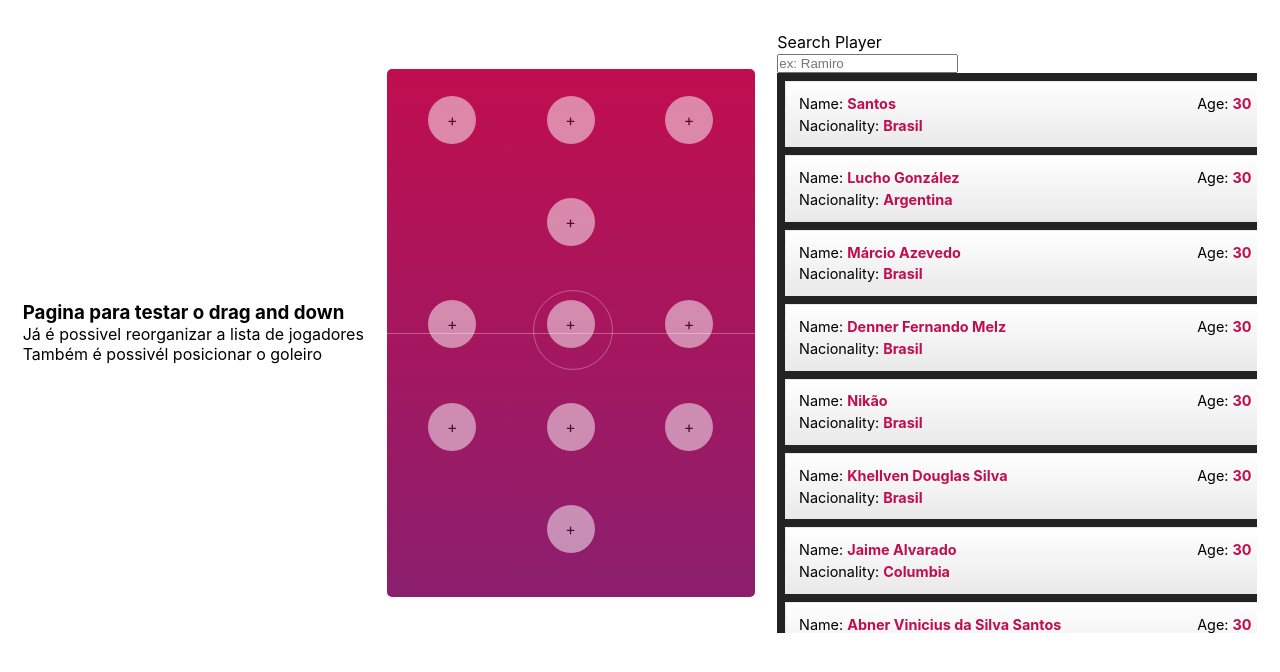
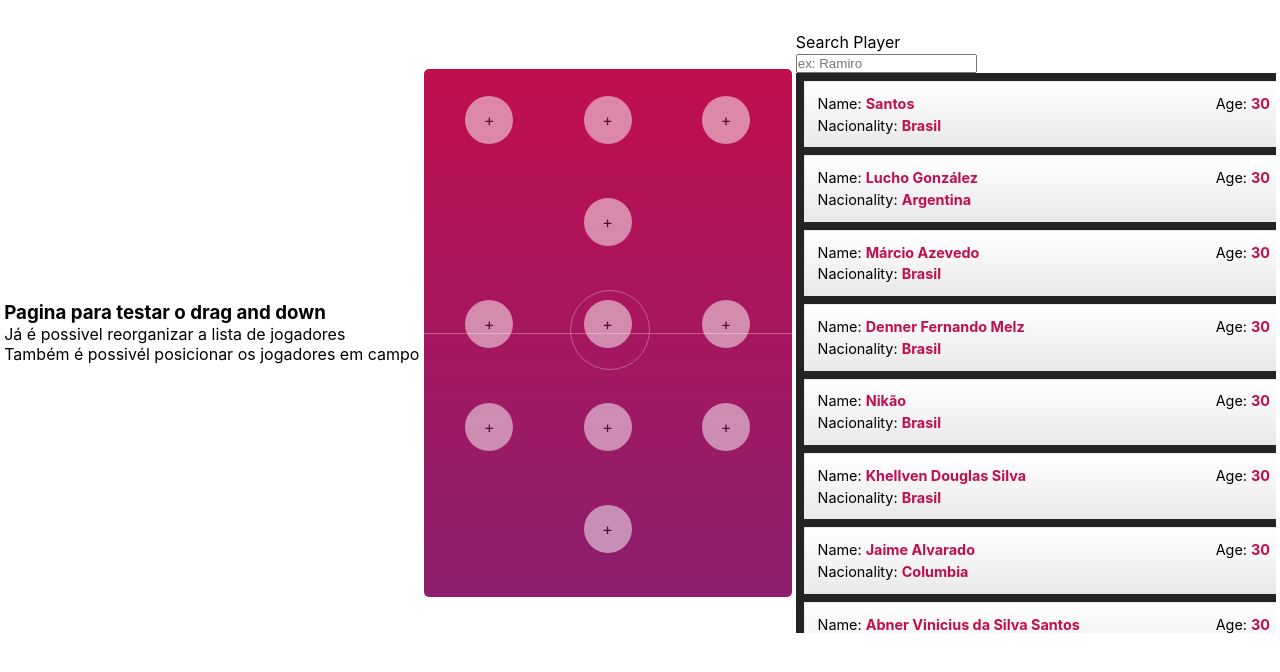
Before and after one commit to Wtheodoro/squad-management, a React (Create React App) app: page /test in a window 1280 px wide. Shown: the top 672 px of the page. Built offline with nearby package versions, Linux system fonts and the light colour scheme.

Commit message:
squad draggable

```diff
--- a/src/components/CreateTeamSet/ConfigureSquad/formations/3-4-3Draggable/index.tsx
+++ b/src/components/CreateTeamSet/ConfigureSquad/formations/3-4-3Draggable/index.tsx
@@ -9,26 +9,266 @@ const ThreeFourThree = (props: FormationProps) => {
   const { squad } = props
   return (
     <Container>
-      <div className="atk">
-          <div className="player nine">+</div>
-          <div className="player ten">+</div>
-          <div className="player eleven">+</div>
+      <div className="attack">
+
+        {/* P9 */}
+          <Droppable droppableId="p-nine">
+            {(provided) => (
+              <div className="player nine" {...provided.droppableProps} ref={provided.innerRef}>
+                {
+                  squad.length > 8 ?
+                  <Draggable draggableId={squad[8].name} index={8}>
+                    {(provided) => (
+                      <div className="draggable"
+                        ref={provided.innerRef}
+                        {...provided.draggableProps}
+                        {...provided.dragHandleProps}
+                      >
+                        <p>{squad[8].name}</p>
+                      </div>
+                    )}
+                  </Draggable>
+                  :
+                  <p>+</p>
+                }
+                {provided.placeholder}
+              </div>
+            )}
+          </Droppable>
+
+        {/* P10 */}
+          <Droppable droppableId="p-ten">
+            {(provided) => (
+              <div className="player ten" {...provided.droppableProps} ref={provided.innerRef}>
+                {
+                  squad.length > 9 ?
+                  <Draggable draggableId={squad[9].name} index={9}>
+                    {(provided) => (
+                      <div className="draggable"
+                        ref={provided.innerRef}
+                        {...provided.draggableProps}
+                        {...provided.dragHandleProps}
+                      >
+                        <p>{squad[9].name}</p>
+                      </div>
+                    )}
+                  </Draggable>
+                  :
+                  <p>+</p>
+                }
+                {provided.placeholder}
+              </div>
+            )}
+          </Droppable>
+
+        {/* P11 */}
+          <Droppable droppableId="p-eleven">
+            {(provided) => (
+              <div className="player eleven" {...provided.droppableProps} ref={provided.innerRef}>
+                {
+                  squad.length > 10 ?
+                  <Draggable draggableId={squad[10].name} index={10}>
+                    {(provided) => (
+                      <div className="draggable"
+                        ref={provided.innerRef}
+                        {...provided.draggableProps}
+                        {...provided.dragHandleProps}
+                      >
+                        <p>{squad[10].name}</p>
+                      </div>
+                    )}
+                  </Draggable>
+                  :
+                  <p>+</p>
+                }
+                {provided.placeholder}
+              </div>
+            )}
+          </Droppable>
         </div>
 
         <div className="middle-two">
-          <div className="player eight">+</div>
+          {/* P8 */}
+          <Droppable droppableId="p-eight">
+            {(provided) => (
+              <div className="player eight" {...provided.droppableProps} ref={provided.innerRef}>
+                {
+                  squad.length > 7 ?
+                  <Draggable draggableId={squad[7].name} index={7}>
+                    {(provided) => (
+                      <div className="draggable"
+                        ref={provided.innerRef}
+                        {...provided.draggableProps}
+                        {...provided.dragHandleProps}
+                      >
+                        <p>{squad[7].name}</p>
+                      </div>
+                    )}
+                  </Draggable>
+                  :
+                  <p>+</p>
+                }
+                {provided.placeholder}
+              </div>
+            )}
+          </Droppable>
         </div>
 
         <div className="middle-one">
-          <div className="player five">+</div>
-          <div className="player six">+</div>
-          <div className="player seven">+</div>
+
+          {/* P5 */}
+          <Droppable droppableId="p-five">
+            {(provided) => (
+              <div className="player five" {...provided.droppableProps} ref={provided.innerRef}>
+                {
+                  squad.length > 4 ?
+                  <Draggable draggableId={squad[4].name} index={4}>
+                    {(provided) => (
+                      <div className="draggable"
+                        ref={provided.innerRef}
+                        {...provided.draggableProps}
+                        {...provided.dragHandleProps}
+                      >
+                        <p>{squad[4].name}</p>
+                      </div>
+                    )}
+                  </Draggable>
+                  :
+                  <p>+</p>
+                }
+                {provided.placeholder}
+              </div>
+            )}
+          </Droppable>
+
+          {/* P6 */}
+          <Droppable droppableId="p-six">
+            {(provided) => (
+              <div className="player six" {...provided.droppableProps} ref={provided.innerRef}>
+                {
+                  squad.length > 5 ?
+                  <Draggable draggableId={squad[5].name} index={5}>
+                    {(provided) => (
+                      <div className="draggable"
+                        ref={provided.innerRef}
+                        {...provided.draggableProps}
+                        {...provided.dragHandleProps}
+                      >
+                        <p>{squad[5].name}</p>
+                      </div>
+                    )}
+                  </Draggable>
+                  :
+                  <p>+</p>
+                }
+                {provided.placeholder}
+              </div>
+            )}
+          </Droppable>
+
+          {/* P7 */}
+          <Droppable droppableId="p-seven">
+            {(provided) => (
+              <div className="player seven" {...provided.droppableProps} ref={provided.innerRef}>
+                {
+                  squad.length > 6 ?
+                  <Draggable draggableId={squad[6].name} index={6}>
+                    {(provided) => (
+                      <div className="draggable"
+                        ref={provided.innerRef}
+                        {...provided.draggableProps}
+                        {...provided.dragHandleProps}
+                      >
+                        <p>{squad[6].name}</p>
+                      </div>
+                    )}
+                  </Draggable>
+                  :
+                  <p>+</p>
+                }
+                {provided.placeholder}
+              </div>
+            )}
+          </Droppable>
         </div>
 
-        <div className="def">
-          <div className="player two">+</div>
-          <div className="player three">+</div>
-          <div className="player four">+</div>
+        <div className="defense">
+
+          {/* P2 */}
+          <Droppable droppableId="p-two">
+            {(provided) => (
+              <div className="player two" {...provided.droppableProps} ref={provided.innerRef}>
+                {
+                  squad.length > 1 ?
+                  <Draggable draggableId={squad[1].name} index={1}>
+                    {(provided) => (
+                      <div className="draggable"
+                        ref={provided.innerRef}
+                        {...provided.draggableProps}
+                        {...provided.dragHandleProps}
+                      >
+                        <p>{squad[1].name}</p>
+                      </div>
+                    )}
+                  </Draggable>
+                  :
+                  <p>+</p>
+                }
+                {provided.placeholder}
+              </div>
+            )}
+          </Droppable>
+
+          {/* P3 */}
+          <Droppable droppableId="p-three">
+            {(provided) => (
+              <div className="player three" {...provided.droppableProps} ref={provided.innerRef}>
+                {
+                  squad.length > 2 ?
+                  <Draggable draggableId={squad[2].name} index={2}>
+                    {(provided) => (
+                      <div className="draggable"
+                        ref={provided.innerRef}
+                        {...provided.draggableProps}
+                        {...provided.dragHandleProps}
+                      >
+                        <p>{squad[2].name}</p>
+                      </div>
+                    )}
+                  </Draggable>
+                  :
+                  <p>+</p>
+                }
+                {provided.placeholder}
+              </div>
+            )}
+          </Droppable>
+
+          {/* P4 */}
+          <Droppable droppableId="p-four">
+            {(provided) => (
+              <div className="player four" {...provided.droppableProps} ref={provided.innerRef}>
+                {
+                  squad.length > 3 ?
+                  <Draggable draggableId={squad[3].name} index={3}>
+                    {(provided) => (
+                      <div className="draggable"
+                        ref={provided.innerRef}
+                        {...provided.draggableProps}
+                        {...provided.dragHandleProps}
+                      >
+                        <p>{squad[3].name}</p>
+                      </div>
+                    )}
+                  </Draggable>
+                  :
+                  <p>+</p>
+                }
+                {provided.placeholder}
+              </div>
+            )}
+          </Droppable>
+
         </div>
 
         {/* GOALKEEPER */}
--- a/src/components/CreateTeamSet/ConfigureSquad/formations/3-4-3Draggable/styles.ts
+++ b/src/components/CreateTeamSet/ConfigureSquad/formations/3-4-3Draggable/styles.ts
@@ -20,10 +20,10 @@ export const Container = styled.div`
         margin: 1.7rem 2.2rem;
         }
 
-    .def,
+    .defense,
     .middle-one,
     .middle-two,
-    .atk {
+    .attack {
         display: flex;
     }
 
@@ -32,8 +32,13 @@ export const Container = styled.div`
     }
 
     .draggable {
-        width: 100%;
-        height: 100%;
-        background-color: red;
+        width: 130%;
+        height: 130%;
+        border-radius: 50%;
+        background-color: #FFF;
+
+        display: flex;
+        justify-content: center;
+        align-items: center
     }
 `;
--- a/src/pages/TEST/index.tsx
+++ b/src/pages/TEST/index.tsx
@@ -52,7 +52,7 @@ const TEST = () => {
       <div className="warning">
         <h3>Pagina para testar o drag and down</h3>
         <p>Já é possivel reorganizar a lista de jogadores</p>
-        <p>Também é possivél posicionar o goleiro</p>
+        <p>Também é possivél posicionar os jogadores em campo</p>
       </div>
 
 
```
